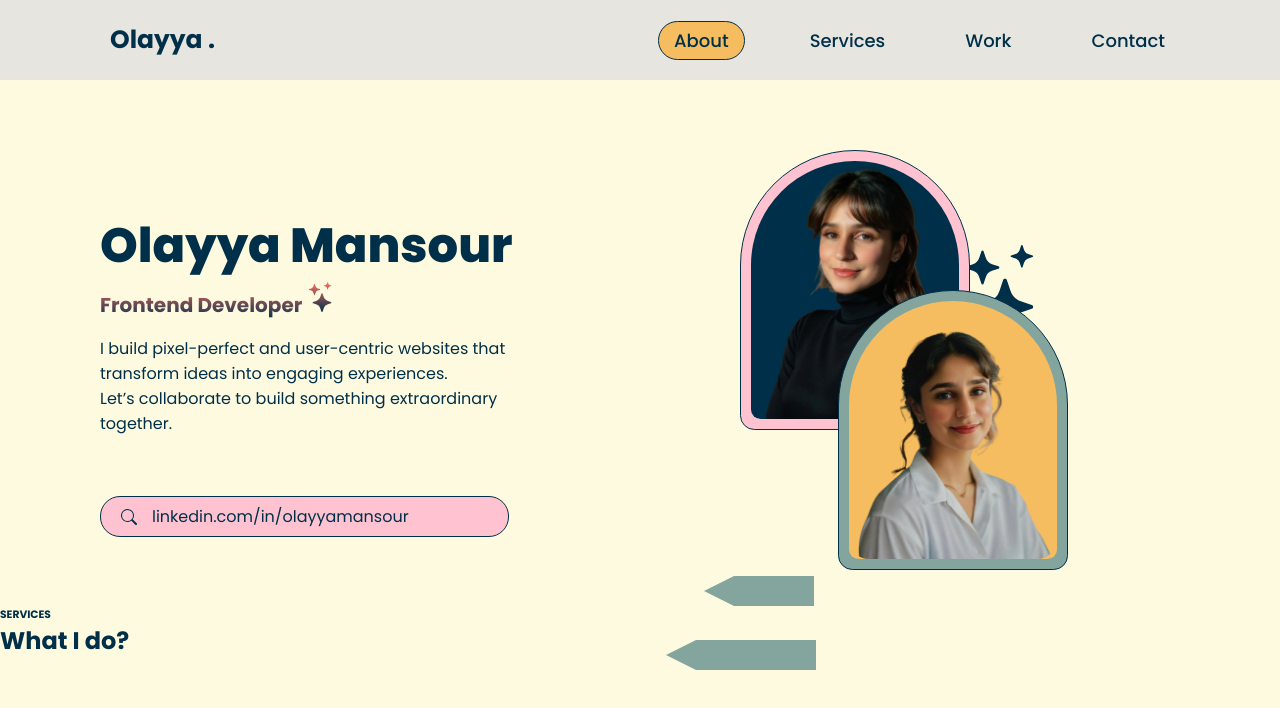
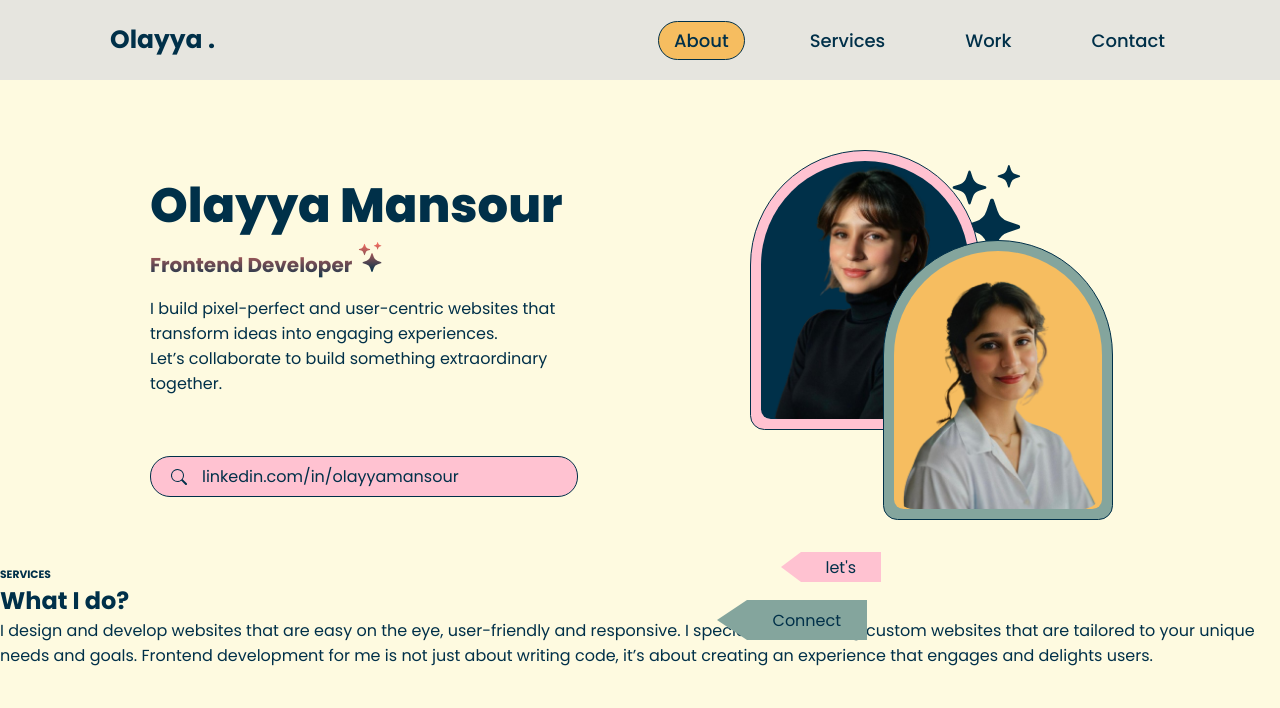
Before and after one commit to olayyaMansour/portfolio-olayya, a plain HTML site: page index.html in a window 1280 px wide. Drawn offline with Linux system fonts and the light colour scheme.

Commit message:
close hero section version 1

```diff
--- a/index.html
+++ b/index.html
@@ -66,11 +66,11 @@
         <div class="arrows">
           <div class="arrow">
             <div class="triangle"></div>
-            <div class="rectangle"></div>
+            <div class="rectangle">Connect</div>
           </div>
           <div class="arrow-2">
-            <div class="triangle"></div>
-            <div class="rectangle  rectangle-2"></div>
+            <div class="triangle triangle-2"></div>
+            <div class="rectangle  rectangle-2">let's</div>
           </div>
         </div>
 
@@ -82,7 +82,9 @@
       <h6>SERVICES</h6>
       <h1>What I do?</h1>
       <p>
-
+        I design and develop websites that are easy on the eye, user-friendly and responsive.
+        I specialize in creating custom websites that are tailored to your unique needs and goals.
+        Frontend development for me is not just about writing code, it’s about creating an experience that engages and delights users.
       </p>
     </section>
   </main>
--- a/styles/hero.css
+++ b/styles/hero.css
@@ -1,13 +1,13 @@
 .hero {
   /* background-color: tomato; */
-  padding: 70px 100px;
+  padding: 70px 150px;
   display: grid;
-  grid-template-columns: 430px 1fr;
+  grid-template-columns: 450px 1fr;
   align-items: start;
   height: auto;
 }
 .hero_info {
-  margin-top: 60px;
+  margin-top: 20px;
 }
 .hero_name {
   font-weight: 800;
@@ -40,6 +40,7 @@
   display: flex;
   justify-content: center;
   align-items: center;
+  /* margin-left: 100px; */
 }
 .card {
   width: 230px;
@@ -68,8 +69,8 @@
 
   /* box-shadow: 10px -10px 0 #003049; */
   position: relative;
-  top: 140px;
-  left: 15%;
+  top: 90px;
+  left: 25%;
   z-index: 2; /* Added */
 }
 img {
@@ -101,42 +102,51 @@ img {
 .container svg {
   /* position: relative; */
   position: absolute;
-  top: 30%;
-  right: 18%;
+  top: 20%;
+  right: 19%;
 }
 
 .rectangle {
   width: 120px;
-  height: 30px;
+  height: 40px;
   background-color: #84a59d;
+  display: flex;
+  justify-content: center;
+  align-items: center;
+  font-weight: 400;
   /* border: 1px solid #003049; */
 }
 
 .triangle {
   width: 0;
   height: 0;
-  border-top: 15px solid transparent;
-  border-bottom: 15px solid transparent;
+  border-top: 20px solid transparent;
+  border-bottom: 20px solid transparent;
   border-right: 30px solid #84a59d;
 }
 .arrow {
   display: flex;
   position: absolute;
-  top: 80%;
-  left: 52%;
+  top: 75%;
+  left: 56%;
+}
+.triangle-2 {
+  border-top: 15px solid transparent;
+  border-bottom: 15px solid transparent;
+  border-right: 20px solid #ffc2d1;
 }
 .rectangle-2 {
+  height: 30px;
   width: 80px;
+  background-color: #ffc2d1;
 }
 .arrow-2 {
   display: flex;
   position: absolute;
-  top: 72%;
-  left: 55%;
+  top: 69%;
+  left: 61%;
 }
 .arrows {
   display: flex;
   flex-direction: column;
-  justify-content: center;
-  align-items: center;
 }
```
